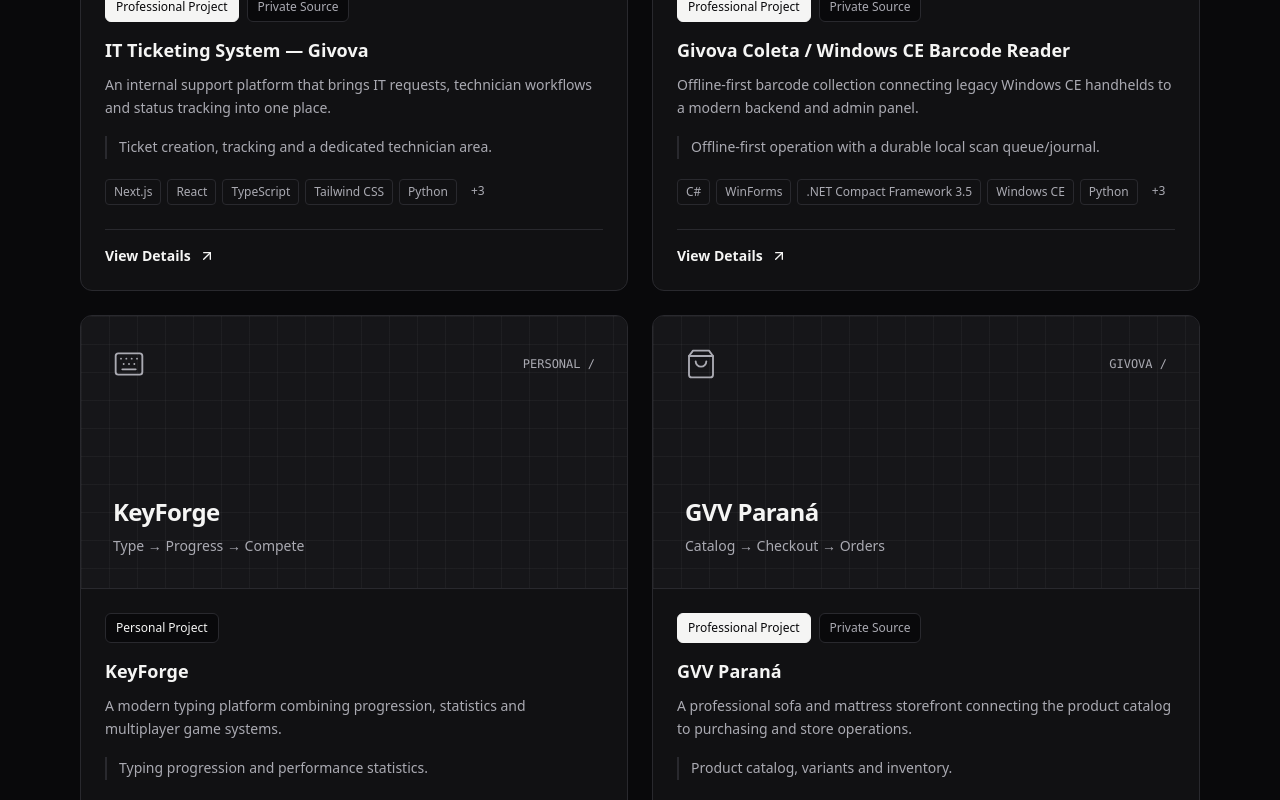
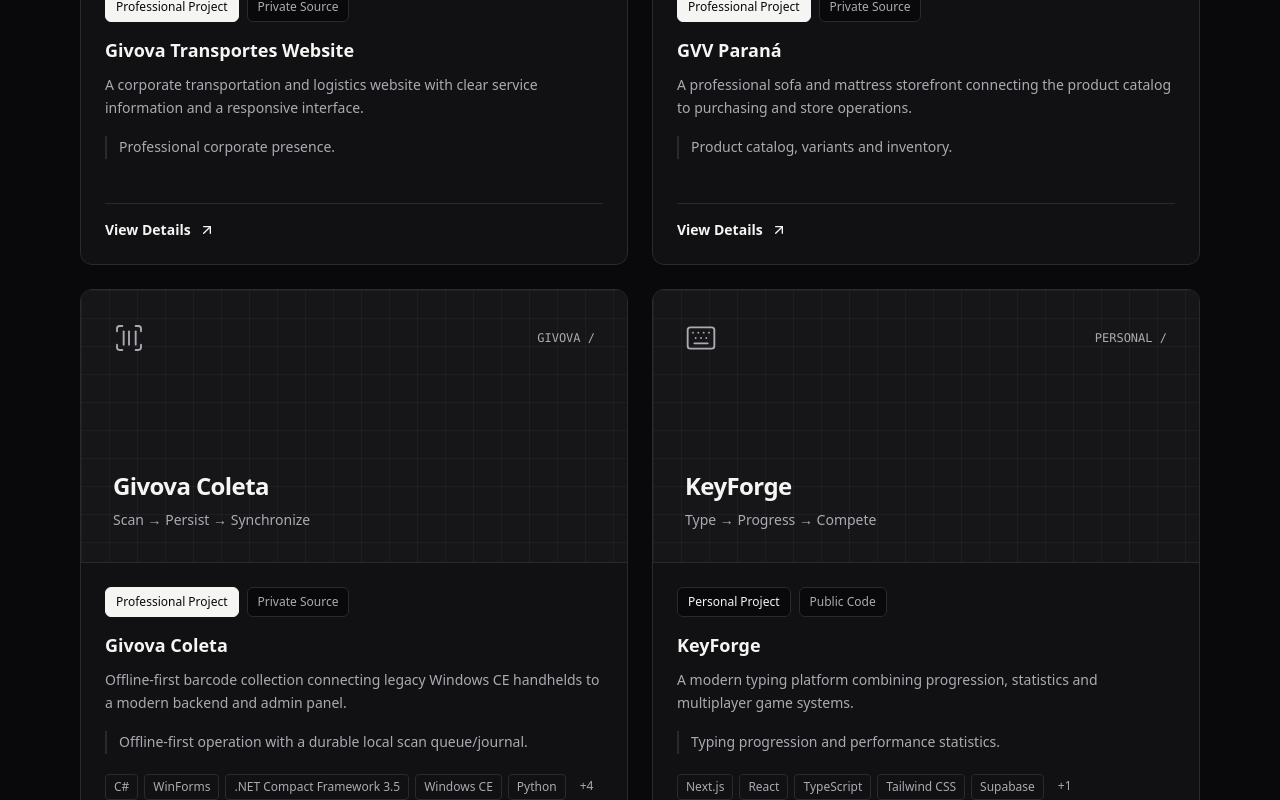
Before and after one commit to Vituinho/Portfolio, a Next.js app: page / in a window 1280 px wide. Shown: the part 1260-2060 px from the top of the page. Built offline with nearby package versions, Linux system fonts and the light colour scheme.

Commit message:
feat: update featured project selection

```diff
--- a/src/components/sections/Projects.tsx
+++ b/src/components/sections/Projects.tsx
@@ -9,6 +9,7 @@
 import Image from 'next/image';
 
 const coverIcons = { 'givova-ticketing': Ticket, 'givova-coleta': ScanBarcode, keyforge: Keyboard, 'gvv-parana': ShoppingBag };
+const featuredOrder = ['givova-website', 'gvv-parana', 'givova-coleta', 'keyforge'];
 
 function ProjectCover({ project, locale }: { project: Project; locale: 'en' | 'pt' }) {
   const Icon = coverIcons[project.id as keyof typeof coverIcons] ?? Building2;
@@ -40,7 +41,7 @@
   const dialogRef = useRef<HTMLDialogElement>(null);
   const technologies = Array.from(new Set(projectsData.flatMap(p => p.technologies)));
   const filtered = projectsData.filter(p => (kind === 'all' || p.kind === kind) && (tech === 'all' || p.technologies.includes(tech)));
-  const featured = filtered.filter(p => p.featured);
+  const featured = filtered.filter(p => p.featured).sort((a, b) => featuredOrder.indexOf(a.id) - featuredOrder.indexOf(b.id));
   const more = filtered.filter(p => !p.featured);
   const filtering = kind !== 'all' || tech !== 'all';
 
@@ -59,7 +60,7 @@
   }, [activeProject]);
 
   const sourceLabel = (project: Project) => project.source === 'private'
-    ? t.projects.privateSource : project.source === 'open' ? t.projects.openSource : null;
+    ? t.projects.privateSource : project.source === 'public' ? t.projects.publicSource : project.source === 'open' ? t.projects.openSource : null;
   const links = (project: Project) => (
     <div className="flex gap-3 text-sm">
       {project.githubUrl && <a href={project.githubUrl} target="_blank" rel="noopener noreferrer" className="inline-flex items-center gap-1.5 hover:underline"><Github className="size-4" />{t.projects.githubLink}</a>}
--- a/src/data/projects.ts
+++ b/src/data/projects.ts
@@ -14,7 +14,10 @@
     },
     coverLabel: { en: 'Requests → Workflow → Resolution', pt: 'Solicitações → Atendimento → Resolução' },
     technologies: ['Next.js', 'React', 'TypeScript', 'Tailwind CSS', 'Python', 'FastAPI', 'SQLAlchemy', 'PostgreSQL'],
-    category: 'Business Systems', kind: 'professional', source: 'private', featured: true,
+    coreTechnologies: ['Next.js', 'TypeScript', 'FastAPI', 'PostgreSQL'],
+    categoryLabel: { en: 'Business Systems', pt: 'Sistemas de Negócio' },
+    category: 'Business Systems', kind: 'professional', source: 'public', featured: false,
+    githubUrl: 'https://github.com/Vituinho/SistemaChamadosTI',
     myRole: { en: 'Software development', pt: 'Desenvolvimento de software' },
     highlights: {
       en: ['Ticket creation, tracking and a dedicated technician area.', 'Authentication, notifications and automatic status updates.', 'Production-oriented architecture with security-conscious implementation.'],
@@ -27,7 +30,7 @@
   },
   {
     id: 'givova-coleta', slug: 'givova-coleta',
-    title: { en: 'Givova Coleta / Windows CE Barcode Reader', pt: 'Givova Coleta / Leitor de Código de Barras Windows CE' },
+    title: { en: 'Givova Coleta', pt: 'Givova Coleta' },
     description: {
       en: 'Offline-first barcode collection connecting legacy Windows CE handhelds to a modern backend and admin panel.',
       pt: 'Coleta de códigos de barras com operação offline, conectando coletores Windows CE a um backend e painel administrativo modernos.'
@@ -37,7 +40,9 @@
       pt: 'Um cliente C# WinForms em .NET Compact Framework 3.5 coleta leituras em dispositivos Windows CE. Uma fila e um registro local persistentes preservam os dados offline e sincronizam com um backend Python/FastAPI e PostgreSQL. Um painel administrativo Next.js completa o sistema, integrando equipamentos legados a ferramentas modernas de negócio.'
     },
     coverLabel: { en: 'Scan → Persist → Synchronize', pt: 'Coletar → Persistir → Sincronizar' },
-    technologies: ['C#', 'WinForms', '.NET Compact Framework 3.5', 'Windows CE', 'Python', 'FastAPI', 'PostgreSQL', 'Next.js'],
+    technologies: ['C#', 'WinForms', '.NET Compact Framework 3.5', 'Windows CE', 'Python', 'FastAPI', 'PostgreSQL', 'Next.js', 'TypeScript'],
+    coreTechnologies: ['C#', 'Windows CE', 'FastAPI', 'PostgreSQL', 'Next.js'],
+    categoryLabel: { en: 'Software Engineering · Legacy Integration', pt: 'Engenharia de Software · Integração Legada' },
     category: 'Systems Integration', kind: 'professional', source: 'private', featured: true,
     myRole: { en: 'Client, backend and admin panel development', pt: 'Desenvolvimento do cliente, backend e painel administrativo' },
     highlights: {
@@ -62,7 +67,10 @@
     },
     coverLabel: { en: 'Type → Progress → Compete', pt: 'Digitar → Evoluir → Competir' },
     technologies: ['Next.js', 'React', 'TypeScript', 'Tailwind CSS', 'Supabase', 'PostgreSQL'],
-    category: 'Realtime Systems', kind: 'personal', featured: true,
+    coreTechnologies: ['Next.js', 'TypeScript', 'Supabase', 'PostgreSQL'],
+    categoryLabel: { en: 'Software Engineering · Realtime Systems', pt: 'Engenharia de Software · Sistemas em Tempo Real' },
+    category: 'Realtime Systems', kind: 'personal', source: 'public', featured: true,
+    githubUrl: 'https://github.com/Vituinho/KeyForge',
     myRole: { en: 'Full-stack development and game systems', pt: 'Desenvolvimento full stack e sistemas de jogo' },
     highlights: {
       en: ['Typing progression and performance statistics.', 'Realtime synchronization and multiplayer/PvP architecture.', 'Game systems and internationalization.'],
@@ -86,6 +94,7 @@
     },
     coverLabel: { en: 'Catalog → Checkout → Orders', pt: 'Catálogo → Checkout → Pedidos' },
     technologies: [], category: 'E-commerce', kind: 'professional', source: 'private', featured: true,
+    categoryLabel: { en: 'E-commerce · Business Systems', pt: 'E-commerce · Sistemas de Negócio' },
     myRole: { en: 'E-commerce development', pt: 'Desenvolvimento de e-commerce' },
     highlights: {
       en: ['Product catalog, variants and inventory.', 'Cart, checkout, orders and payment integration.', 'Admin area and responsive storefront.'],
@@ -100,15 +109,16 @@
     id: 'givova-website', slug: 'givova-website',
     title: { en: 'Givova Transportes Website', pt: 'Site da Givova Transportes' },
     description: {
-      en: 'An institutional website presenting the company and its services through a responsive corporate interface.',
-      pt: 'Site institucional que apresenta a empresa e seus serviços em uma interface corporativa responsiva.'
+      en: 'A corporate transportation and logistics website with clear service information and a responsive interface.',
+      pt: 'Site corporativo de transporte e logística com informações claras sobre serviços e uma interface responsiva.'
     },
     longDescription: {
-      en: 'A corporate website focused on a professional digital presence for Givova Transportes. The modern frontend organizes company and service information with a responsive interface for desktop and mobile.',
-      pt: 'Site corporativo voltado à presença digital profissional da Givova Transportes. O frontend moderno organiza informações da empresa e dos serviços com uma interface responsiva para desktop e dispositivos móveis.'
+      en: 'A corporate website focused on a professional digital presence for Givova Transportes. The modern frontend organizes transportation, logistics, company and service information with a responsive interface and clear navigation for desktop and mobile.',
+      pt: 'Site corporativo voltado à presença digital profissional da Givova Transportes. O frontend moderno organiza informações de transporte, logística, empresa e serviços com uma interface responsiva e navegação clara para desktop e dispositivos móveis.'
     },
     coverLabel: { en: 'Company → Services → Contact', pt: 'Empresa → Serviços → Contato' },
-    technologies: [], category: 'Corporate Website', kind: 'professional', source: 'private', featured: false,
+    technologies: [], category: 'Corporate Website', kind: 'professional', source: 'private', featured: true,
+    categoryLabel: { en: 'Corporate Website · Transport & Logistics', pt: 'Site Corporativo · Transporte e Logística' },
     myRole: { en: 'Website development', pt: 'Desenvolvimento do site' },
     highlights: {
       en: ['Professional corporate presence.', 'Company and services presentation.', 'Responsive UI and modern frontend.'],
--- a/src/i18n/en.ts
+++ b/src/i18n/en.ts
@@ -47,6 +47,7 @@
     professionalFilter: "Professional",
     personalFilter: "Personal",
     privateSource: "Private Source",
+    publicSource: "Public Code",
     openSource: "Open Source",
     statusLive: "Live",
     moreProjects: "More Projects",
--- a/src/i18n/pt.ts
+++ b/src/i18n/pt.ts
@@ -49,6 +49,7 @@
     professionalFilter: "Profissionais",
     personalFilter: "Pessoais",
     privateSource: "Código Privado",
+    publicSource: "Código Público",
     openSource: "Código Aberto",
     statusLive: "Online",
     moreProjects: "Mais Projetos",
--- a/src/types/portfolio.ts
+++ b/src/types/portfolio.ts
@@ -56,9 +56,11 @@
   image?: string;
   galleryImages?: string[];
   technologies: string[];
+  coreTechnologies?: string[];
   category: string;
+  categoryLabel?: { en: string; pt: string };
   kind?: 'professional' | 'personal';
-  source?: 'private' | 'open';
+  source?: 'private' | 'open' | 'public';
   coverLabel?: { en: string; pt: string };
   githubUrl?: string;
   demoUrl?: string;
```
